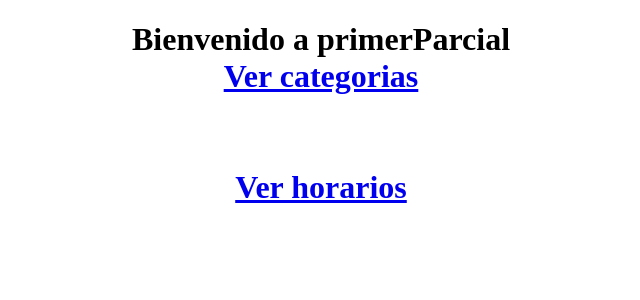
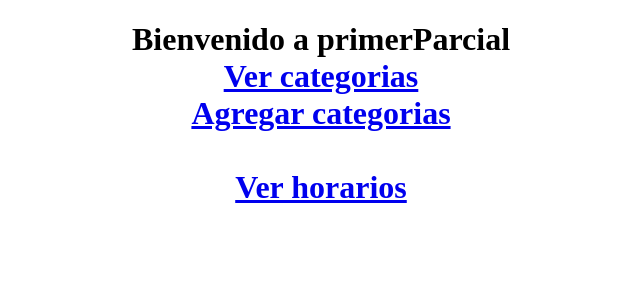
Before and after one commit to elias7991/Primera_Parcial_FrontEnd, an Angular app in the folder primerParcial/: page / in a window 1280 px wide. Shown: the top 300 px of the page, without its empty margins (319-959 px from the left). Built offline with nearby package versions, Linux system fonts and the light colour scheme.

Commit message:
Listar Horarios nuevo

```diff
--- a/primerParcial/src/app/app.component.html
+++ b/primerParcial/src/app/app.component.html
@@ -11,6 +11,7 @@
   <div style="text-align: center;">
     <a routerLink="/categoria">Ver categorias</a>
     <br>
+    <a routerLink="/categoria_nuevo">Agregar categorias</a>
     <br>
     <div>
       <router-outlet></router-outlet>
--- a/primerParcial/src/app/categoria/categoria-agregar/categoria-agregar.component.html
+++ b/primerParcial/src/app/categoria/categoria-agregar/categoria-agregar.component.html
@@ -1,5 +1,5 @@
 <div>
-    Nombre del pais <input  [(NgModel)]='categoria.descripcion'>
+    Nombre de la categoria <input  [(ngModel)]="categoria.descripcion">
     <br>
      <button  (click)="guardar()">Guardar</button>
     <br/>
```
Also changed, not shown: primerParcial/src/app/categoria/categoria-agregar/categoria-agregar.component.ts (indentation only), 1 other file (tests, documents, lock files or other folders).
